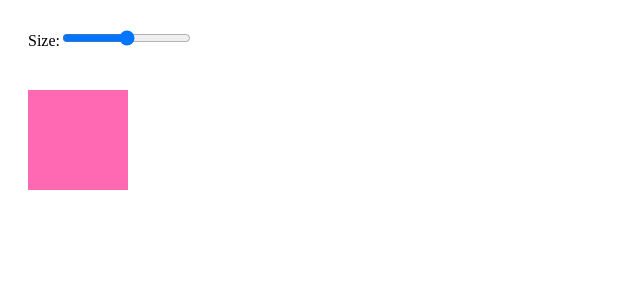
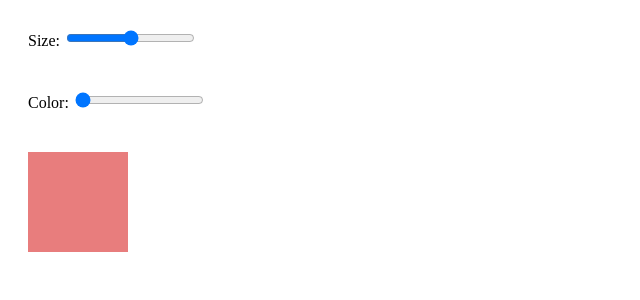
Before and after one commit to badabam/react-playground-hh-web-21-3, a React (Vite) app: page / in a window 1280 px wide. Shown: the top 300 px of the page, without its empty margins (0-640 px from the left). Built offline with nearby package versions, Linux system fonts and the light colour scheme.

Commit message:
Add state for hue (in addition to size)

```diff
--- a/src/App.jsx
+++ b/src/App.jsx
@@ -1,27 +1,42 @@
 import React, { useState } from 'react'
-import { v4 as uuidv4 } from 'uuid'
 import './App.css'
 
 export default () => {
-  const [size, setSize] = useState(100)
+  const [size, setSize] = useState('100')
+  const [hue, setHue] = useState('0')
 
   const style = {
     width: size + 'px',
     height: size + 'px',
+    backgroundColor: `hsl(${hue}deg, 70%, 70%)`,
   }
 
   return (
     <div className="App">
       <label>
-        Size:
-        <input value={size} onChange={handleChange} type="range" max="200" />
+        Size:{' '}
+        <input
+          value={size}
+          onChange={handleSizeChange}
+          type="range"
+          max="200"
+        />
+      </label>
+      <label>
+        Color:{' '}
+        <input value={hue} onChange={handleHueChange} type="range" max="359" />
       </label>
       <div style={style} className="Box" />
     </div>
   )
 
-  function handleChange(event) {
+  function handleSizeChange(event) {
     const input = event.target
     setSize(input.value)
   }
+
+  function handleHueChange(event) {
+    const input = event.target
+    setHue(input.value)
+  }
 }
```
